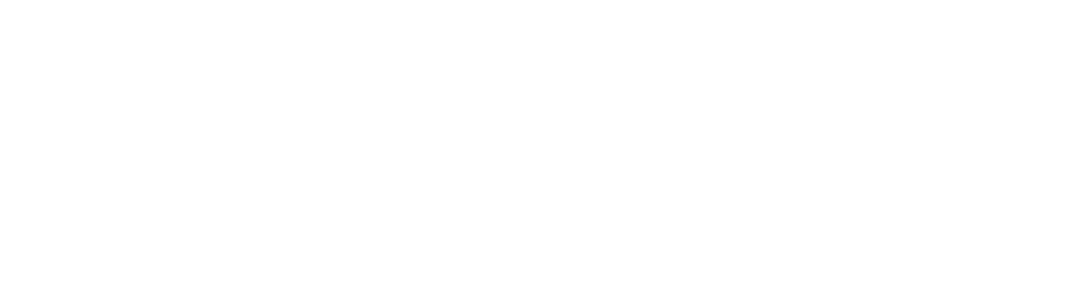
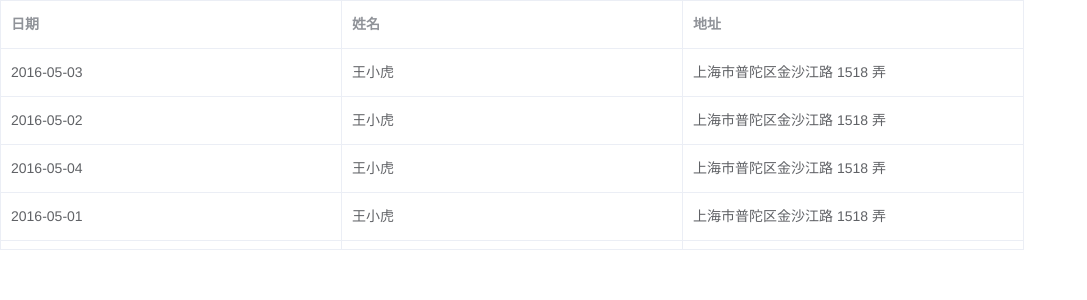
Before and after one commit to sunshine-lin/demos, a Vue app: page /elTable in a window 1280 px wide. Shown: the top 300 px of the page, without its empty margins (0-1087 px from the left). Built offline with nearby package versions, Linux system fonts and the light colour scheme.

Commit message:
eltalbe demo commit

```diff
--- a/package.json
+++ b/package.json
@@ -14,6 +14,7 @@
     "echarts": "^4.2.0-rc.2",
     "element-ui": "^2.4.8",
     "jquery": "^3.3.1",
+    "sortablejs": "^1.7.0",
     "underscore": "^1.9.1",
     "vue": "^2.5.2",
     "vue-router": "^3.0.1"
--- a/src/App.vue
+++ b/src/App.vue
@@ -1,6 +1,8 @@
 <template>
   <div id="app">
-    <router-view/>
+    <keep-alive>
+      <router-view/>
+    </keep-alive>
   </div>
 </template>
 
--- a/src/assets/css/common_pc.scss
+++ b/src/assets/css/common_pc.scss
@@ -159,17 +159,7 @@
 .el-message {
   top: 7px !important;
 }
-/* 表格 表格的长度 设置表头的颜色 cell防止换行 */
-#app .el-table {
-  width: calc(100% - 40px);
-  margin: 0 20px;
-  border-bottom-left-radius: 5px;
-  border-bottom-right-radius: 5px;
-}
 
-#app .el-table th {
-  background-color: #f7f8f9;
-}
 /* input disabled 样式reset*/
 #app .el-input__inner[disabled="disabled"]{
   color: #5A5E66;
--- /dev/null
+++ b/src/components/elTable.vue
@@ -0,0 +1,109 @@
+<!-- Created by xxxxx on xxxx/xx/xx -->
+<template>
+    <!--elTable组件用途
+    props:
+    events:
+    slots:
+    use:
+  -->
+    <div id="elTableCom" class="comBox">
+        <el-table
+                :data="tableData3"
+                height="250"
+                border
+                style="width: 80%">
+            <el-table-column v-for="(item,index) in optionList" :key="`table_${index}`"
+                             :prop="item.value" :label="item.label" :min-width="item.width">
+            </el-table-column>
+        </el-table>
+    </div>
+</template>
+
+<script>
+    import $ from 'jquery';
+    import Sortable from 'sortablejs';
+    export default {
+        name: 'elTableCom',
+        props: {},
+        components: {},
+        data() {
+            return {
+                optionList: [
+                    {label: '日期', value: 'date', width: 'auto'},
+                    {label: '姓名', value: 'name', width: 'auto'},
+                    {label: '地址', value: 'address', width: 'auto'},
+                ],
+                tableData3: [{
+                    date: '2016-05-03',
+                    name: '王小虎',
+                    address: '上海市普陀区金沙江路 1518 弄'
+                }, {
+                    date: '2016-05-02',
+                    name: '王小虎',
+                    address: '上海市普陀区金沙江路 1518 弄'
+                }, {
+                    date: '2016-05-04',
+                    name: '王小虎',
+                    address: '上海市普陀区金沙江路 1518 弄'
+                }, {
+                    date: '2016-05-01',
+                    name: '王小虎',
+                    address: '上海市普陀区金沙江路 1518 弄'
+                }, {
+                    date: '2016-05-08',
+                    name: '王小虎',
+                    address: '上海市普陀区金沙江路 1518 弄'
+                }, {
+                    date: '2016-05-06',
+                    name: '王小虎',
+                    address: '上海市普陀区金沙江路 1518 弄'
+                }, {
+                    date: '2016-05-07',
+                    name: '王小虎',
+                    address: '上海市普陀区金沙江路 1518 弄'
+                }]
+            }
+        },
+        computed: {},
+        watch: {
+            optionList: {
+                handler(newVal, oldVal) {
+                    localStorage.setItem(`${this.$router.name}optionList`,JSON.stringify(newVal))
+                },
+                deep: true
+            }
+        },
+        created() {
+        },
+        mounted() {
+            $('.el-table__header-wrapper').on('mouseup', (ev) => {
+                setTimeout(() => {
+                    var tempArr = []
+                    $('.el-table__header-wrapper th').each((i, ele) => {
+                        tempArr.push($(ele).width())
+                    })
+                    var widthArr = tempArr.slice(0, -1)
+                    widthArr.forEach((item, index) => {
+                        this.optionList[index].width = item;
+                    })
+                    console.log(widthArr, this.optionList)
+                }, 500)
+            })
+
+        },
+        activated () {
+            if (localStorage.hasOwnProperty(`${this.$router.name}optionList`)) {
+                this.optionList = JSON.parse(localStorage.getItem(`${this.$router.name}optionList`))
+            }
+        },
+        deactivated() {
+        },
+        methods: {}
+    }
+</script>
+
+<style rel="stylesheet" lang="scss">
+    #elTableCom {
+
+    }
+</style>
--- a/src/components/index.vue
+++ b/src/components/index.vue
@@ -15,7 +15,8 @@
   data () {
     return {
         routerList: [
-            {text: '锚点滚动',name: 'anchor'}
+            {text: '锚点滚动',name: 'anchor'},
+            {text: '表格边框大小',name: 'elTable'},
         ]
     }
   }
--- a/src/router/components.js
+++ b/src/router/components.js
@@ -6,8 +6,10 @@
 // const publicityPage = resolve => require([ '@/components/publicityPage/publicityPage.vue';
 import index from "@/components/index.vue";
 import anchor from "@/components/anchor.vue";
+import elTable from "@/components/elTable.vue";
 
 export default {
     index,
     anchor,
+    elTable,
 };
--- a/src/router/index.js
+++ b/src/router/index.js
@@ -24,6 +24,12 @@
             name: 'anchor',
             meta: { requireAuth: false, title: "锚点滚动" },
             component: components.anchor
+        },
+        {
+            path: '/elTable',
+            name: 'elTable',
+            meta: { requireAuth: false, title: "锚点滚动" },
+            component: components.elTable
         }
     ]
 })
```
